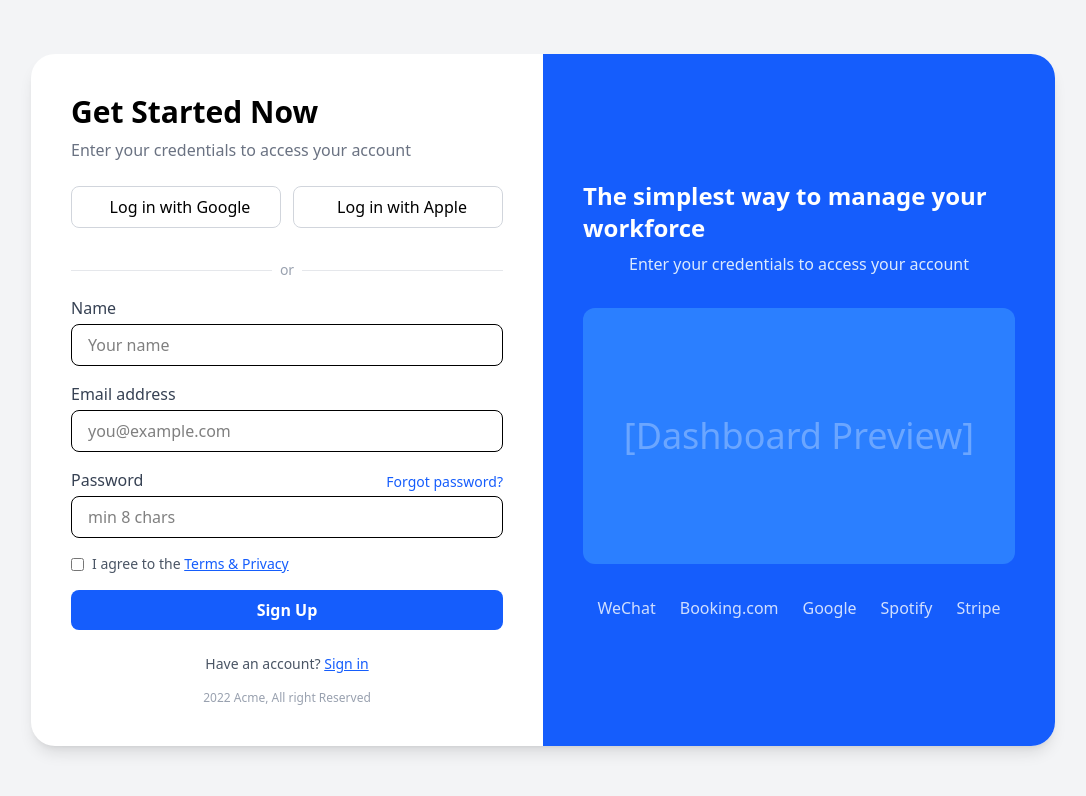
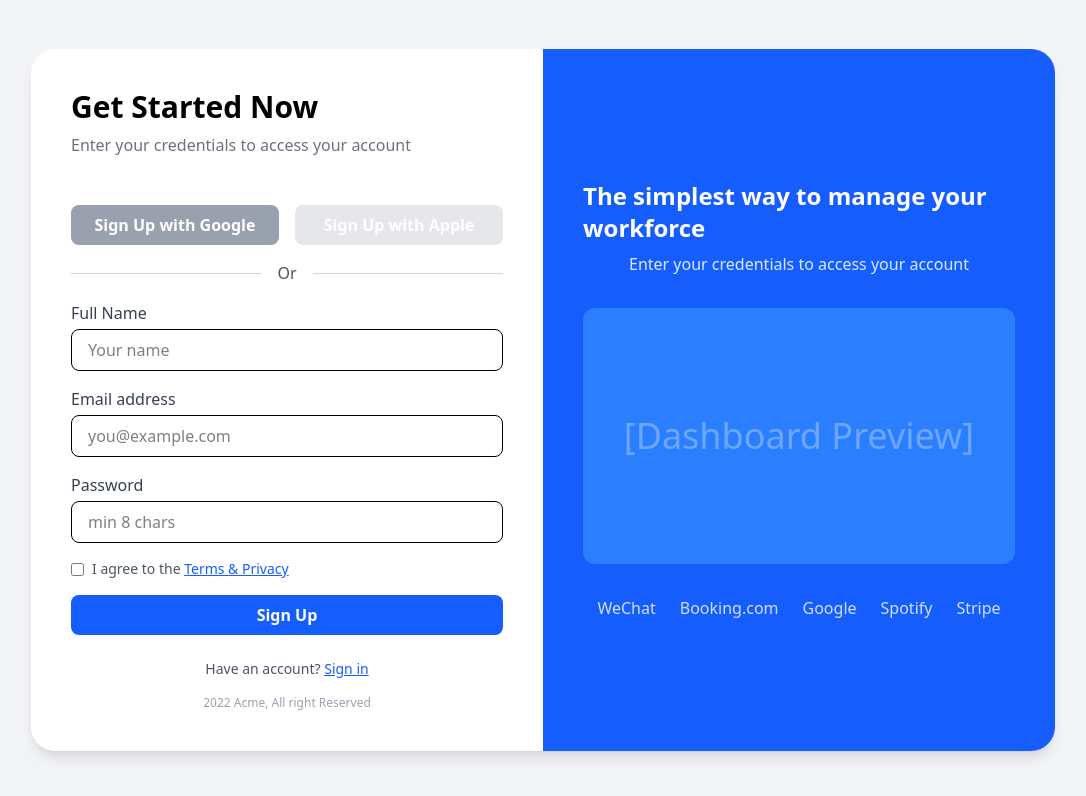
Before and after one commit to RosmeoP/expense-tracker, a React (Vite) app: page /signup in a window 1280 px wide. Shown: the top 796 px of the page, without its empty margins (97-1183 px from the left). Built offline with nearby package versions, Linux system fonts and the light colour scheme.

Commit message:
feat: enhance sign-up process with full name input and error handling

```diff
--- a/src/pages/signUp.tsx
+++ b/src/pages/signUp.tsx
@@ -1,4 +1,3 @@
-// src/pages/SignUp.tsx
 import React, { useState } from 'react';
 import { useNavigate } from 'react-router-dom';
 import { registerUser } from '../services/authService';
@@ -8,111 +7,155 @@ const SignUp = () => {
   const [email, setEmail] = useState('');
   const [password, setPassword] = useState('');
   const [agree, setAgree] = useState(false);
+  const [error, setError] = useState<{ name?: string; email?: string; password?: string; agree?: string; general?: string }>({});
+  const [loading, setLoading] = useState(false);
   const navigate = useNavigate();
+
+  const handleInputChange = (field: string, value: string | boolean) => {
+    if (field === 'name') setName(value as string);
+    if (field === 'email') setEmail(value as string);
+    if (field === 'password') setPassword(value as string);
+    if (field === 'agree') setAgree(value as boolean);
+
+    setError((prevError) => ({
+      ...prevError,
+      [field]: '',
+    }));
+  };
 
   const handleSubmit = async (e: React.FormEvent) => {
     e.preventDefault();
-    if (!agree) return;
+
+    let formError = { ...error };
+
+    if (!name) formError.name = 'Full name is required.';
+    if (!email) formError.email = 'Email address is required.';
+    if (!password) formError.password = 'Password is required.';
+    if (!agree) formError.agree = 'You must agree to the terms and privacy policy to continue.';
+
+    if (formError.name || formError.email || formError.password || formError.agree) {
+      setError(formError);
+      return;
+    }
+
+    setError({});
+    setLoading(true);
+
     try {
-      await registerUser(email, password); // Update your service if needed
-      navigate('/login');
-    } catch (error) {
-      if (error instanceof Error) {
-        console.error('Error during sign-up:', error.message);
-      } else {
-        console.error('Error during sign-up:', error);
-      }
+      await registerUser(email, password, name);
+      navigate('/dashboard');
+    } catch (err: any) {
+      setLoading(false);
+      setError({ general: err.message });
     }
   };
 
   return (
     <div className="min-h-screen bg-gray-100 flex items-center justify-center">
       <div className="bg-white rounded-3xl shadow-lg flex w-full max-w-5xl overflow-hidden">
-        {/* Left Panel */}
         <div className="w-full md:w-1/2 p-10 flex flex-col justify-center">
           <h2 className="text-3xl font-bold mb-2">Get Started Now</h2>
           <p className="text-gray-500 mb-6">Enter your credentials to access your account</p>
-          <div className="flex gap-3 mb-4">
-            <button className="flex-1 py-2 border border-gray-300 rounded-lg flex items-center justify-center gap-2 hover:bg-gray-50">
-              <span className="i-mdi:google text-lg" /> Log in with Google
-            </button>
-            <button className="flex-1 py-2 border border-gray-300 rounded-lg flex items-center justify-center gap-2 hover:bg-gray-50">
-              <span className="i-mdi:apple text-lg" /> Log in with Apple
-            </button>
+
+          {error.general && (
+            <div className="bg-red-100 text-red-700 p-3 rounded-md mb-4">
+              {error.general}
+            </div>
+          )}
+
+          <div className="mt-6 text-center">
+            <div className="flex justify-center gap-4 mb-4">
+              <button
+                onClick={() => console.log('Login with Google')}
+                className="w-1/2 bg-gray-400 text-white py-2 rounded-lg font-semibold hover:bg-red-700 transition"
+              >
+                Sign Up with Google
+              </button>
+              <button
+                onClick={() => console.log('Login with Apple')}
+                className="w-1/2 bg-gray-200 text-white py-2 rounded-lg font-semibold hover:bg-gray-800 transition"
+              >
+                Sign Up with Apple
+              </button>
+            </div>
+            <div className="flex items-center mb-4">
+              <hr className="flex-1 border-gray-300" />
+              <span className="mx-4 text-gray-600">Or</span>
+              <hr className="flex-1 border-gray-300" />
+            </div>
           </div>
-          <div className="flex items-center my-4">
-            <div className="flex-grow h-px bg-gray-200" />
-            <span className="mx-2 text-gray-400 text-sm">or</span>
-            <div className="flex-grow h-px bg-gray-200" />
-          </div>
+
           <form className="space-y-4" onSubmit={handleSubmit}>
             <div>
-              <label className="block text-gray-700 font-medium mb-1">Name</label>
+              <label className="block text-gray-700 font-medium mb-1">Full Name</label>
               <input
                 type="text"
                 className="w-full px-4 py-2 border rounded-lg focus:outline-none focus:ring-2 focus:ring-blue-500"
                 value={name}
-                onChange={e => setName(e.target.value)}
-                required
+                onChange={(e) => handleInputChange('name', e.target.value)}
                 placeholder="Your name"
               />
+              {error.name && <p className="text-red-600 text-sm">{error.name}</p>}
             </div>
+
             <div>
               <label className="block text-gray-700 font-medium mb-1">Email address</label>
               <input
                 type="email"
                 className="w-full px-4 py-2 border rounded-lg focus:outline-none focus:ring-2 focus:ring-blue-500"
                 value={email}
-                onChange={e => setEmail(e.target.value)}
-                required
+                onChange={(e) => handleInputChange('email', e.target.value)}
                 placeholder="you@example.com"
               />
+              {error.email && <p className="text-red-600 text-sm">{error.email}</p>}
             </div>
+
             <div>
               <div className="flex justify-between items-center">
                 <label className="block text-gray-700 font-medium mb-1">Password</label>
-                <a href="#" className="text-blue-600 text-sm hover:underline">Forgot password?</a>
               </div>
               <input
                 type="password"
                 className="w-full px-4 py-2 border rounded-lg focus:outline-none focus:ring-2 focus:ring-blue-500"
                 value={password}
-                onChange={e => setPassword(e.target.value)}
-                required
+                onChange={(e) => handleInputChange('password', e.target.value)}
                 minLength={8}
                 placeholder="min 8 chars"
               />
+              {error.password && <p className="text-red-600 text-sm">{error.password}</p>}
             </div>
+
             <div className="flex items-center gap-2">
               <input
                 type="checkbox"
                 checked={agree}
-                onChange={e => setAgree(e.target.checked)}
-                required
-                className="accent-blue-600"
+                onChange={(e) => handleInputChange('agree', e.target.checked)}
               />
               <span className="text-gray-600 text-sm">
                 I agree to the <a href="#" className="text-blue-600 underline">Terms & Privacy</a>
               </span>
+              {error.agree && <p className="text-red-600 text-sm">{error.agree}</p>}
             </div>
+
             <button
               type="submit"
               className="w-full bg-blue-600 text-white py-2 rounded-lg font-semibold hover:bg-blue-700 transition"
-              disabled={!agree}
+              disabled={loading}
             >
-              Sign Up
+              {loading ? 'Signing Up...' : 'Sign Up'}
             </button>
           </form>
+
           <div className="mt-6 text-center text-gray-600 text-sm">
             Have an account? <a href="/login" className="text-blue-600 underline">Sign in</a>
           </div>
+
           <p className="mt-4 text-xs text-gray-400 text-center">2022 Acme, All right Reserved</p>
         </div>
-        {/* Right Panel */}
+
         <div className="hidden md:flex w-1/2 bg-blue-600 flex-col justify-center items-center text-white p-10">
           <h3 className="text-2xl font-bold mb-2">The simplest way to manage your workforce</h3>
           <p className="mb-8 text-blue-100">Enter your credentials to access your account</p>
-          {/* Placeholder for dashboard image */}
           <div className="w-full h-64 bg-blue-500 rounded-xl flex items-center justify-center">
             <span className="text-4xl opacity-30">[Dashboard Preview]</span>
           </div>
--- a/src/services/authService.tsx
+++ b/src/services/authService.tsx
@@ -3,12 +3,15 @@ import axios from 'axios';
 
 const API_URL = 'http://localhost:3000/api';
 
-export const registerUser = async (email: string, password: string) => {
+export const registerUser = async (email: string, password: string, name: string) => {
   try {
-    const response = await axios.post(`${API_URL}/register`, { email, password }, { withCredentials: true });
-    return response.data;  // Return token
+    const response = await axios.post(`${API_URL}/register`, { email, password, name }, { withCredentials: true });
+    return response.data;
   } catch (error) {
     if (axios.isAxiosError(error)) {
+      if (error.response?.status === 400 || error.response?.status === 409) {
+        throw new Error('Email already in use. Please try another one.');
+      }
       throw new Error(error.response?.data?.message || 'Error during sign-up');
     }
     throw new Error('Error during sign-up');
```
